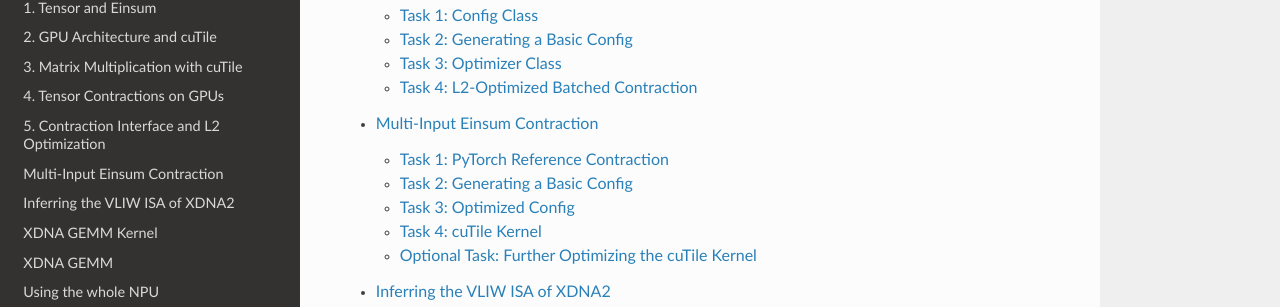
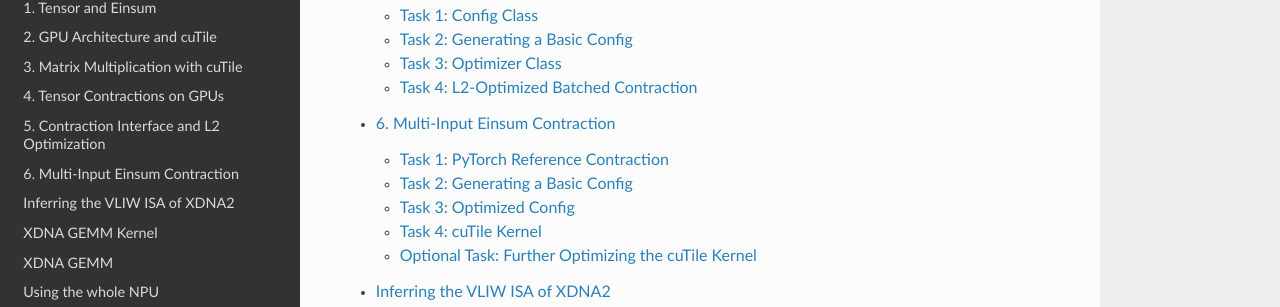
Before and after one commit to Shad00Z/machine-learning-accelerators, a Sphinx documentation site: the page built from docs/source/index.rst, in a window 1280 px wide and 900 px high, scrolled down 672 px. Shown: the part 144-451 px from the top of the window. Built offline with Sphinx 7.4.7 and the Read the Docs theme 3.1.0, drawn with Linux system fonts in a browser that asks for light colours.

Commit message:
docs: adjusted naming

```diff
--- a/docs/source/submissions/06_multi_input_einsum.rst
+++ b/docs/source/submissions/06_multi_input_einsum.rst
@@ -1,5 +1,5 @@
-Multi-Input Einsum Contraction
-==============================
+6. Multi-Input Einsum Contraction
+=================================
 
 Task 1: PyTorch Reference Contraction
 -------------------------------------
```
